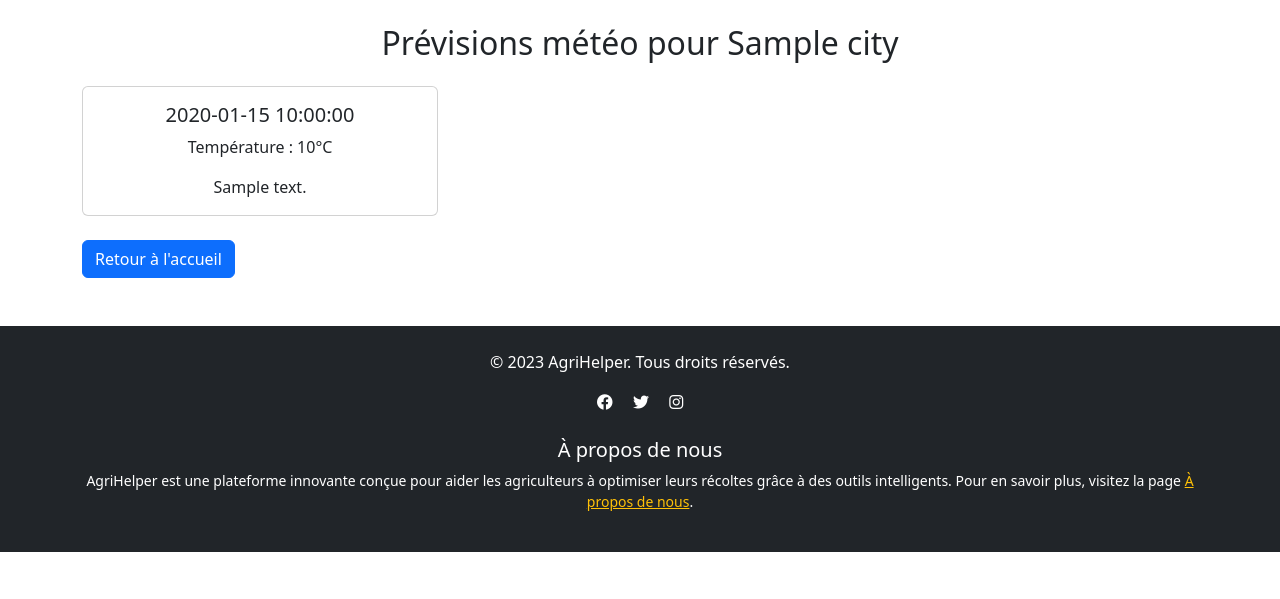
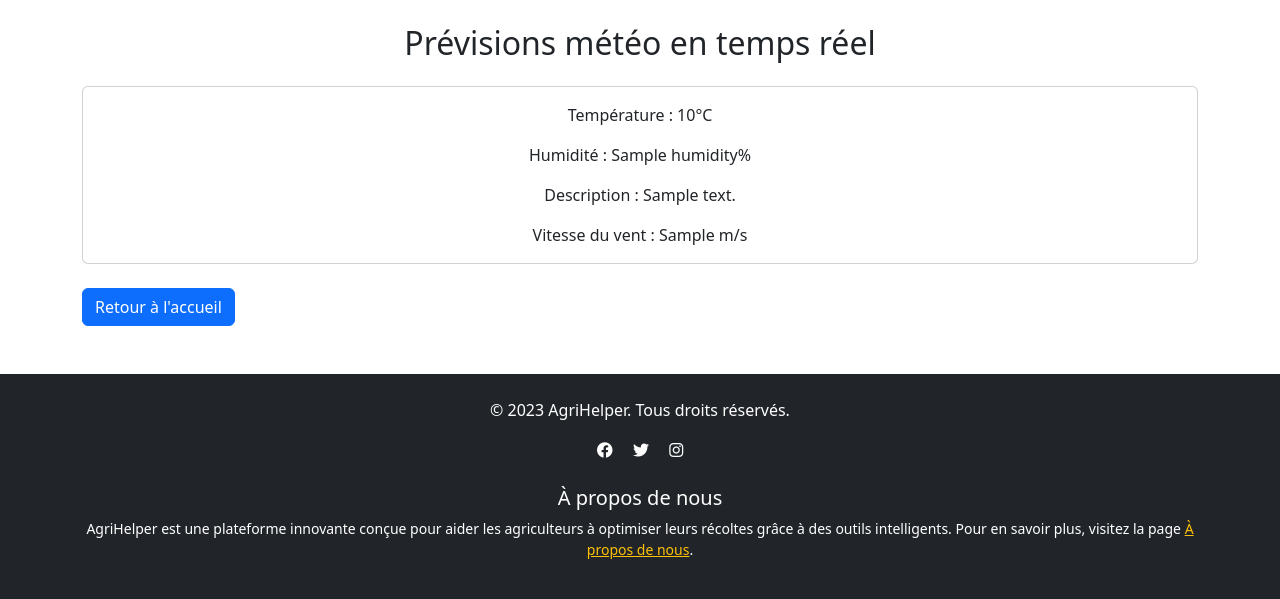
Before and after one commit to ibraaheem314/agriculture-platform, a Flask app: template templates/meteo_semaine.html in a window 1280 px wide. Shown: the part 56-655 px from the top of the page. Run offline with Flask 3, Linux system fonts and the light colour scheme; the template is opened without the code that fills it: most values are stand-ins (such as "Sample title", 1, 10 or a date in 2020).

Commit message:
Modification Feb/01/2025

```diff
--- a/app.py
+++ b/app.py
@@ -9,7 +9,7 @@ from flask_mail import Mail, Message
 load_dotenv()
 airvisual_api_key = os.getenv("AIRVISUAL_API_KEY")
 openweather_api_key = os.getenv("OPENWEATHER_API_KEY")
-# Initialiser l'application Flask
+
 app = Flask(__name__)
 
 # Configuration de la base de données SQLite
--- a/templates/meteo_semaine.html
+++ b/templates/meteo_semaine.html
@@ -3,19 +3,14 @@
 {% block title %}Prévisions météo - AgriHelper{% endblock %}
 
 {% block content %}
-<h2 class="text-center mb-4">Prévisions météo pour {{ weather_data.city }}</h2>
-<div class="row">
-    {% for day in weather_data.forecast %}
-    <div class="col-md-4 text-center">
-        <div class="card h-100">
-            <div class="card-body">
-                <h5 class="card-title">{{ day.date }}</h5>
-                <p class="card-text">Température : {{ day.temp }}°C</p>
-                <p class="card-text">{{ day.description }}</p>
-            </div>
-        </div>
+<h2 class="text-center mb-4">Prévisions météo en temps réel</h2>
+<div class="card text-center">
+    <div class="card-body">
+        <p class="card-text">Température : {{ weather_data.temperature }}°C</p>
+        <p class="card-text">Humidité : {{ weather_data.humidity }}%</p>
+        <p class="card-text">Description : {{ weather_data.description }}</p>
+        <p class="card-text">Vitesse du vent : {{ weather_data.wind_speed }} m/s</p>
     </div>
-    {% endfor %}
 </div>
 <a href="/" class="btn btn-primary mt-4">Retour à l'accueil</a>
 {% endblock %}
--- a/templates/pollution.html
+++ b/templates/pollution.html
@@ -3,7 +3,7 @@
 {% block title %}Pollution de l'air - AgriHelper{% endblock %}
 
 {% block content %}
-<h2 class="text-center mb-4">Pollution de l'air pour {{ pollution_data.city }}</h2>
+<h2 class="text-center mb-4">Qualité de l'air en temps réel</h2>
 <div class="card text-center">
     <div class="card-body">
         <p class="card-text">Indice AQI : {{ pollution_data.aqi }}</p>
--- a/templates/typologie_sols.html
+++ b/templates/typologie_sols.html
@@ -3,11 +3,10 @@
 {% block title %}Typologie des sols - AgriHelper{% endblock %}
 
 {% block content %}
-<h2 class="text-center mb-4">Typologie des sols pour {{ soil_data.region }}</h2>
+<h2 class="text-center mb-4">Typologie des sols en temps réel</h2>
 <div class="card text-center">
     <div class="card-body">
-        <p class="card-text">Teneur en argile : {{ soil_data.clay_percentage }}%</p>
-        <p class="card-text">Type de sol : {{ soil_data.soil_type }}</p>
+        <p class="card-text">Teneur en argile : {{ soil_data }}%</p>
     </div>
 </div>
 <a href="/" class="btn btn-primary mt-4">Retour à l'accueil</a>
```
